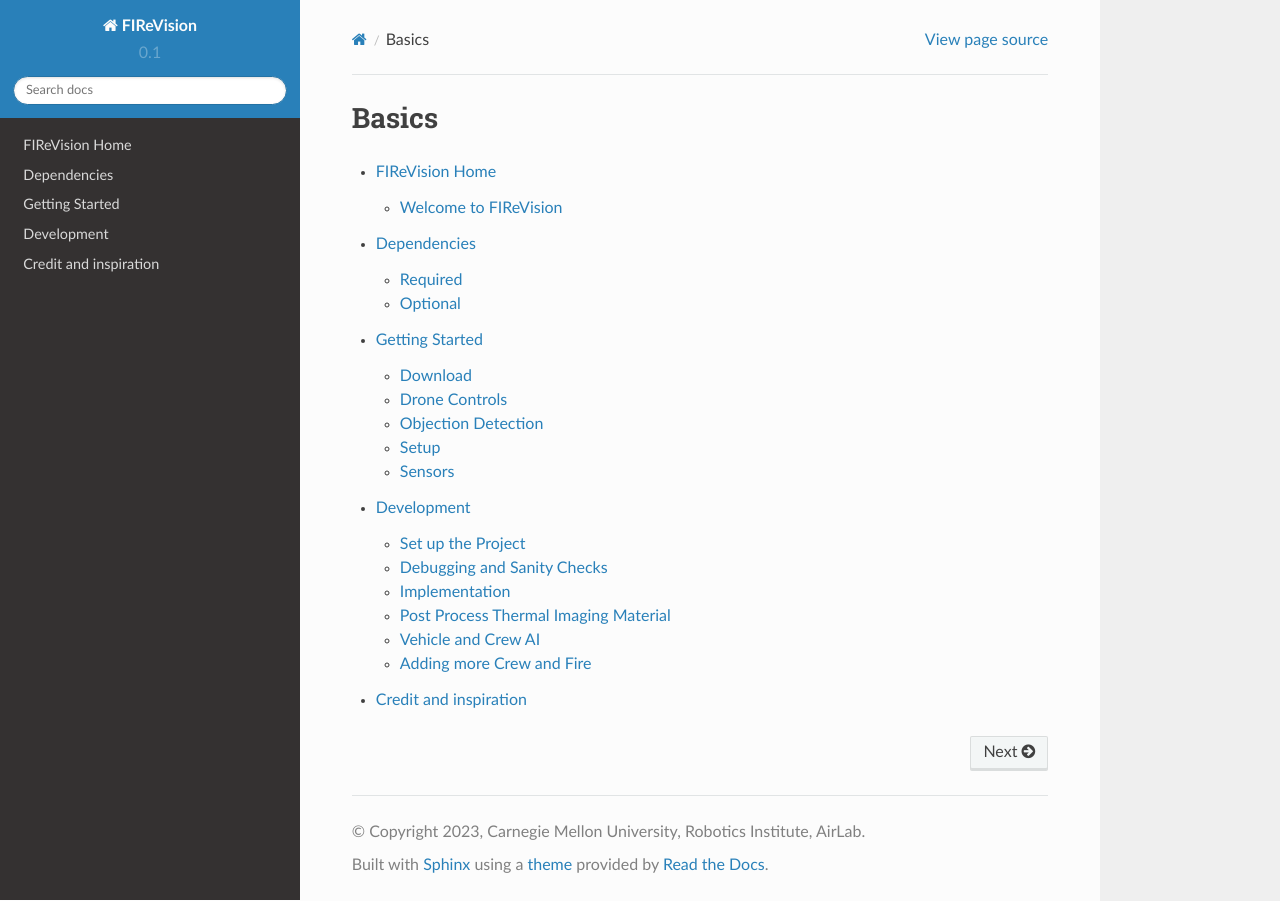
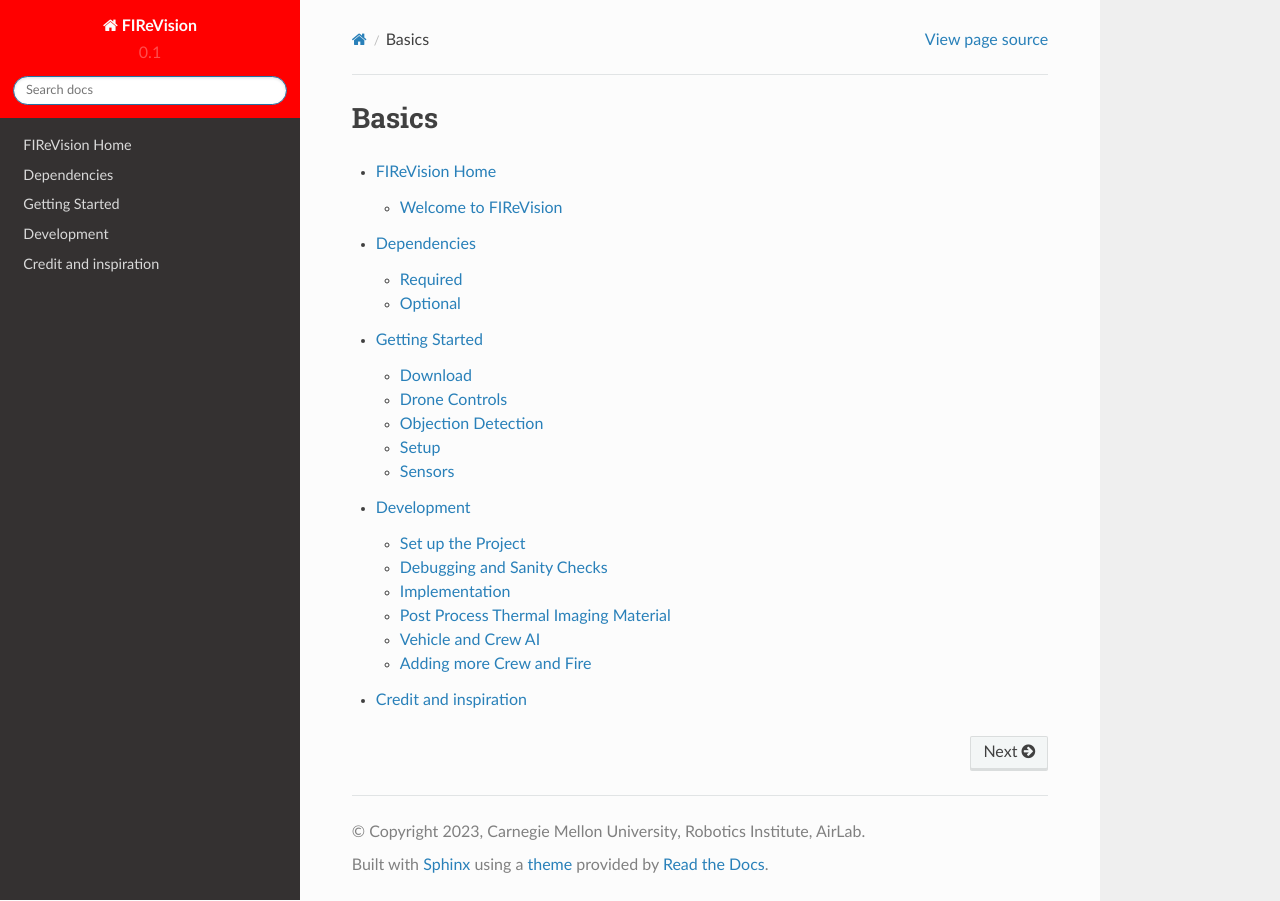
Before and after one commit to castacks/firevision_sim, a Sphinx documentation site: the page built from docs/index.rst, in a window 1280 px wide. Built offline with Sphinx 7.4.7 and the Read the Docs theme 2.0.0, drawn with Linux system fonts in a browser that asks for light colours; pages that are not in the unit, such as notebooks, are missing from menus.

Commit message:
Update conf.py

```diff
--- a/docs/conf.py
+++ b/docs/conf.py
@@ -88,7 +88,7 @@
 # further.  For a list of options available for each theme, see the
 # documentation.
 #
-html_theme_options = {"relbarbgcolor": "black"}
+html_theme_options = {'style_nav_header_background': 'red'}
 
 # Add any paths that contain custom static files (such as style sheets) here,
 # relative to this directory. They are copied after the builtin static files,
```
